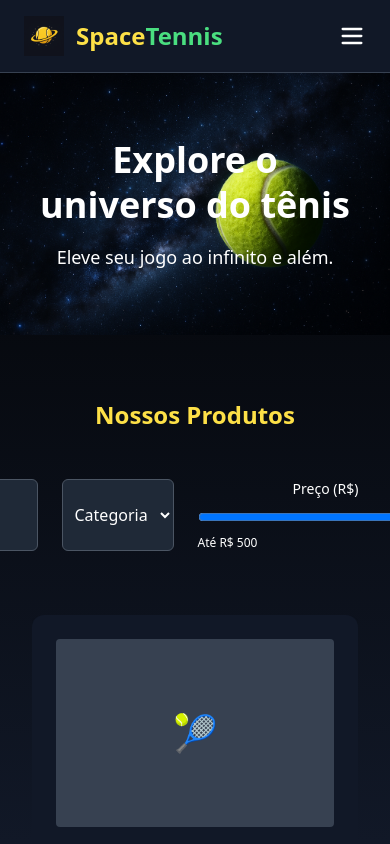
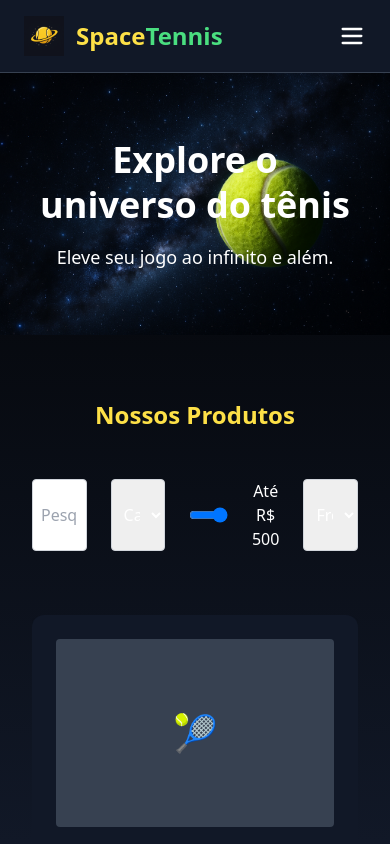
Before and after one commit to pedropaivaf/SpaceTennis, a React (Vite) app in the folder spacetennis/: page / in a window 390 px wide. Built offline with nearby package versions, Linux system fonts and the light colour scheme.

Commit message:
inputs mobile fix
fixei input res mobile

```diff
--- a/spacetennis/src/index.css
+++ b/spacetennis/src/index.css
@@ -1,5 +1,6 @@
 /* index.css */
 
+/* Ajuste geral de grid */
 @tailwind base;
 @tailwind components;
 @tailwind utilities;
@@ -24,21 +25,40 @@ body {
 .grid {
   display: grid;
   gap: 2rem; /* Espaçamento entre os itens da grid */
+  grid-template-columns: repeat(4, 1fr); /* 4 colunas no máximo */
 }
 
-/* Ajuste da grid para ter no máximo 4 colunas */
-@media (min-width: 640px) {
+/* Responsividade para 3 colunas em telas de tablets */
+@media (max-width: 1024px) {
   .grid {
-    grid-template-columns: repeat(4, 1fr); /* Definir 4 colunas */
+    grid-template-columns: repeat(3, 1fr); /* 3 colunas em telas menores */
   }
 }
 
-@media (max-width: 640px) {
+/* 2 colunas para dispositivos móveis */
+@media (max-width: 768px) {
   .grid {
-    grid-template-columns: repeat(2, 1fr); /* 2 colunas em dispositivos menores */
+    grid-template-columns: repeat(2, 1fr); /* 2 colunas em dispositivos móveis */
+  }
+
+  .filter-container {
+    display: flex;
+    flex-direction: column;
+    align-items: stretch;
+    gap: 10px;
+  }
+
+  .filter-container input,
+  .filter-container select {
+    width: 100%;
+  }
+
+  .filter-container .price-slider {
+    width: 100%;
   }
 }
 
+/* 1 coluna para telas muito pequenas */
 @media (max-width: 480px) {
   .grid {
     grid-template-columns: 1fr; /* 1 coluna em telas muito pequenas */
--- a/spacetennis/src/pages/Home.jsx
+++ b/spacetennis/src/pages/Home.jsx
@@ -2,16 +2,17 @@ import React, { useState, useContext } from "react";
 import { CarrinhoContext } from "../contexts/CartContext";
 import ProductCard from "../components/ProductCard/ProductCard";
 import { useInView } from "react-intersection-observer";
-import Header from "../components/Header"; // Caminho para o componente Header
-import Footer from "../components/Footer"; // Ajuste o caminho de acordo com a estrutura do seu projeto
+import Header from "../components/Header";
+import Footer from "../components/Footer";
 
 function Home() {
   const { adicionarAoCarrinho } = useContext(CarrinhoContext);
 
   const [search, setSearch] = useState("");
   const [category, setCategory] = useState("");
-  const [priceRange, setPriceRange] = useState([0, 500]); // Faixa de preço inicial
+  const [priceOrder, setPriceOrder] = useState("");
   const [freeShipping, setFreeShipping] = useState("");
+  const [maxPrice, setMaxPrice] = useState(500);
 
   const produtos = [
     { id: 1, nome: "Raquete Espacial", descricao: "Alta performance nas galáxias.", categoria: "raquete", preco: 100, freteGratis: true },
@@ -31,7 +32,7 @@ function Home() {
     return (
       (search ? produto.nome.toLowerCase().includes(search.toLowerCase()) : true) &&
       (category ? produto.categoria === category : true) &&
-      (priceRange[0] <= produto.preco && produto.preco <= priceRange[1]) &&
+      (priceOrder === "baixo" ? produto.preco <= maxPrice : priceOrder === "alto" ? produto.preco > maxPrice : true) &&
       (freeShipping ? produto.freteGratis === (freeShipping === "sim") : true)
     );
   });
@@ -55,43 +56,31 @@ function Home() {
         </h3>
 
         {/* Filtros e campo de pesquisa */}
-        <div className="mb-8 text-center">
+        <div className="mb-8 text-center filter-container">
           <div className="flex justify-center gap-6 mb-4">
             <input
               type="text"
               placeholder="Pesquisar por nome..."
-              className="p-2 bg-gray-800 text-white rounded-md border border-gray-600 focus:outline-none focus:ring-2 focus:ring-yellow-300"
+              className="p-2 border border-gray-300 rounded"
               onChange={(e) => setSearch(e.target.value)}
             />
-            <select
-              className="p-2 bg-gray-800 text-white rounded-md border border-gray-600 focus:outline-none focus:ring-2 focus:ring-yellow-300"
-              onChange={(e) => setCategory(e.target.value)}
-            >
+            <select className="p-2 border border-gray-300 rounded" onChange={(e) => setCategory(e.target.value)}>
               <option value="">Categoria</option>
               <option value="raquete">Raquete</option>
               <option value="bola">Bola</option>
               <option value="camiseta">Camiseta</option>
+              <option value="tenis">Tênis</option>
             </select>
-            <div className="w-64">
-              <label htmlFor="price-range" className="block text-sm mb-2">Preço (R$)</label>
-              <input
-                type="range"
-                id="price-range"
-                min="0"
-                max="500"
-                step="10"
-                value={priceRange[1]}
-                onChange={(e) => setPriceRange([0, e.target.value])}
-                className="w-full bg-blue-500 rounded-md"
-              />
-              <div className="flex justify-between text-xs mt-1">
-                <span>Até R$ {priceRange[1]}</span>
-              </div>
-            </div>
-            <select
-              className="p-2 bg-gray-800 text-white rounded-md border border-gray-600 focus:outline-none focus:ring-2 focus:ring-yellow-300"
-              onChange={(e) => setFreeShipping(e.target.value)}
-            >
+            <input
+              type="range"
+              min="0"
+              max="500"
+              value={maxPrice}
+              onChange={(e) => setMaxPrice(e.target.value)}
+              className="range-slider"
+            />
+            <span className="text-white">Até R$ {maxPrice}</span>
+            <select className="p-2 border border-gray-300 rounded" onChange={(e) => setFreeShipping(e.target.value)}>
               <option value="">Frete</option>
               <option value="sim">Frete grátis</option>
               <option value="nao">Frete pago</option>
@@ -118,7 +107,10 @@ function Home() {
 
             return (
               <div key={produto.id} className="flex justify-center">
-                <div ref={ref} className={`${inView ? "animate__animated animate__fadeInUp" : ""}`}>
+                <div
+                  ref={ref}
+                  className={`${inView ? "animate__animated animate__fadeInUp" : ""}`}
+                >
                   <ProductCard produto={produto} adicionarAoCarrinho={adicionarAoCarrinho} />
                 </div>
               </div>
```
